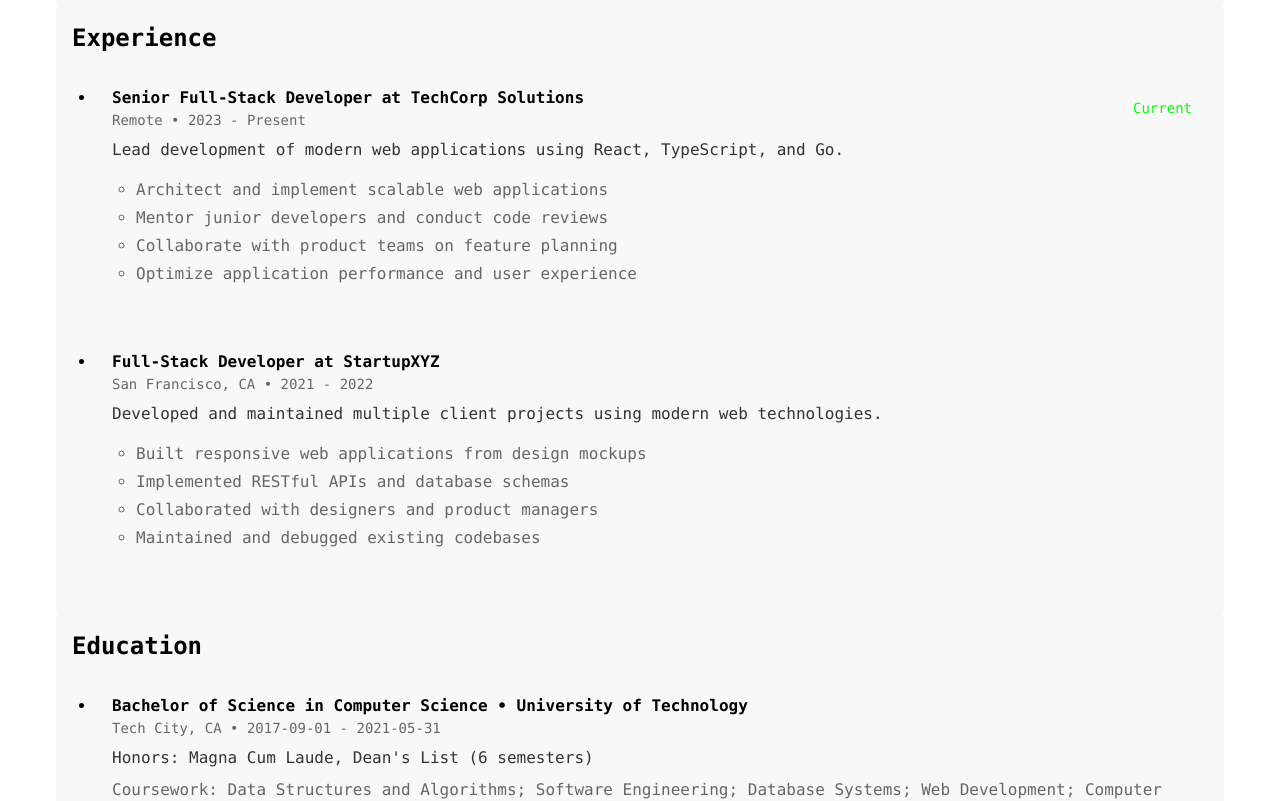
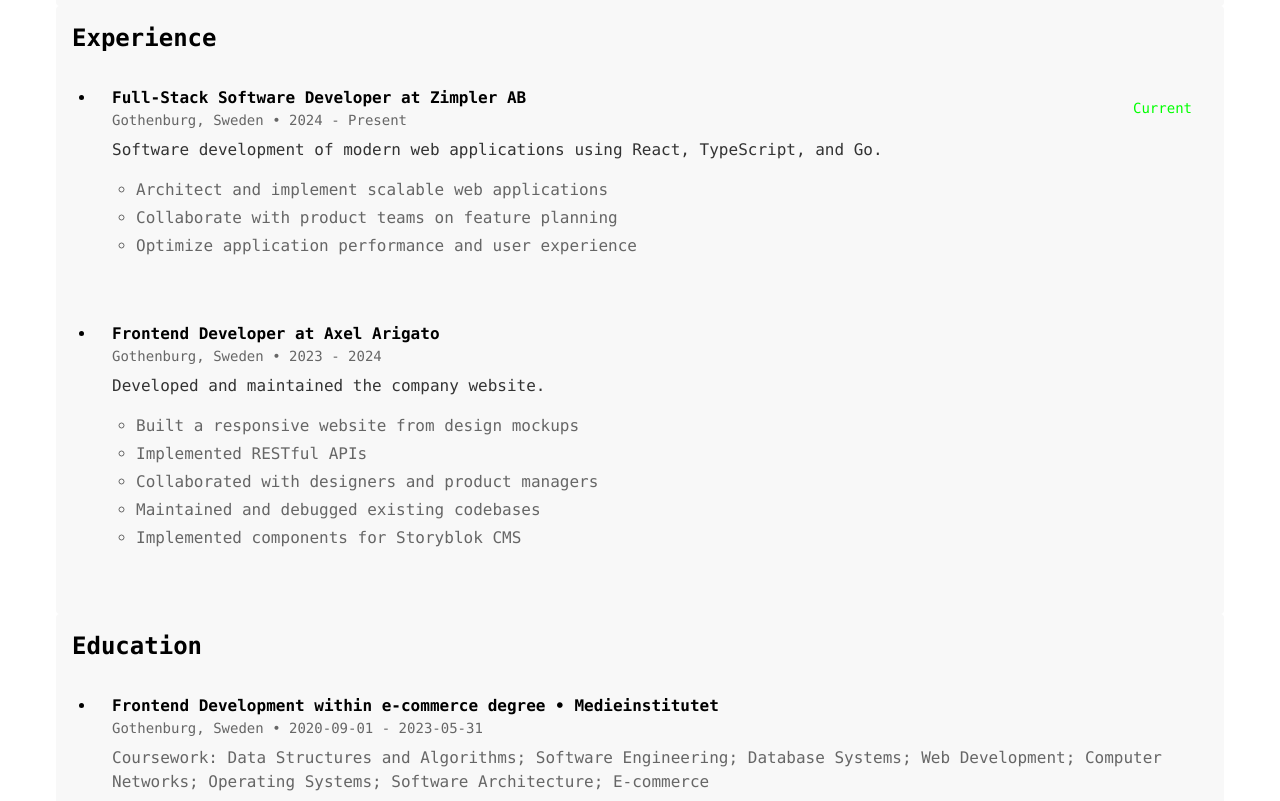
Before and after one commit to antoniowav/portfolio, a Next.js app: page /about in a window 1280 px wide. Shown: the part 900-1701 px from the top of the page. Built offline with nearby package versions, Linux system fonts and the light colour scheme.

Commit message:
fixed some personal info

```diff
--- a/src/data/index.ts
+++ b/src/data/index.ts
@@ -199,66 +199,55 @@
 // Experience
 export const experience: Experience[] = [
   {
-    id: "senior-developer-2023",
-    title: "Senior Full-Stack Developer",
-    company: "TechCorp Solutions",
-    companyUrl: "https://techcorp.example.com",
-    location: "Remote",
-    startDate: "2023-01-01",
+    id: "fullstack-developer-2024",
+    title: "Full-Stack Software Developer",
+    company: "Zimpler AB",
+    companyUrl: "https://zimpler.com",
+    location: "Gothenburg, Sweden",
+    startDate: "2024-10-07",
     current: true,
     description:
-      "Lead development of modern web applications using React, TypeScript, and Go.",
+      "Software development of modern web applications using React, TypeScript, and Go.",
     responsibilities: [
       "Architect and implement scalable web applications",
-      "Mentor junior developers and conduct code reviews",
       "Collaborate with product teams on feature planning",
       "Optimize application performance and user experience",
     ],
     technologies: ["React", "TypeScript", "Go", "PostgreSQL", "Docker", "AWS"],
-    achievements: [
-      "Reduced application load time by 40% through optimization",
-      "Led migration from legacy system to modern stack",
-      "Implemented CI/CD pipeline reducing deployment time by 60%",
-    ],
+    achievements: [],
   },
   {
-    id: "fullstack-developer-2021",
-    title: "Full-Stack Developer",
-    company: "StartupXYZ",
-    companyUrl: "https://startupxyz.example.com",
-    location: "San Francisco, CA",
-    startDate: "2021-06-01",
-    endDate: "2022-12-31",
+    id: "frontend-developer-2021",
+    title: "Frontend Developer",
+    company: "Axel Arigato",
+    companyUrl: "https://axelarigato.com",
+    location: "Gothenburg, Sweden",
+    startDate: "2023-04-01",
+    endDate: "2024-07-31",
     current: false,
-    description:
-      "Developed and maintained multiple client projects using modern web technologies.",
+    description: "Developed and maintained the company website.",
     responsibilities: [
-      "Built responsive web applications from design mockups",
-      "Implemented RESTful APIs and database schemas",
+      "Built a responsive website from design mockups",
+      "Implemented RESTful APIs",
       "Collaborated with designers and product managers",
       "Maintained and debugged existing codebases",
+      "Implemented components for Storyblok CMS",
     ],
-    technologies: ["React", "Node.js", "Python", "MongoDB", "Express.js"],
-    achievements: [
-      "Delivered 8 successful client projects on time",
-      "Improved code test coverage from 60% to 90%",
-      "Implemented automated testing and deployment workflows",
-    ],
+    technologies: ["React", "Node.js", "Next.js", "Storyblok"],
+    achievements: [],
   },
 ];
 
 // Education
 export const education: Education[] = [
   {
-    id: "cs-degree",
-    degree: "Bachelor of Science in Computer Science",
-    school: "University of Technology",
-    schoolUrl: "https://university.example.com",
-    location: "Tech City, CA",
-    startDate: "2017-09-01",
-    endDate: "2021-05-31",
-    gpa: "3.8/4.0",
-    honors: ["Magna Cum Laude", "Dean's List (6 semesters)"],
+    id: "frontend-development-degree",
+    degree: "Frontend Development within e-commerce degree",
+    school: "Medieinstitutet",
+    schoolUrl: "https://medieinstitutet.se/",
+    location: "Gothenburg, Sweden",
+    startDate: "2020-09-01",
+    endDate: "2023-05-31",
     relevantCoursework: [
       "Data Structures and Algorithms",
       "Software Engineering",
@@ -266,6 +255,8 @@
       "Web Development",
       "Computer Networks",
       "Operating Systems",
+      "Software Architecture",
+      "E-commerce",
     ],
   },
 ];
@@ -320,8 +311,8 @@
 
 // Quick stats for about page
 export const quickStats = {
-  yearsOfExperience: new Date().getFullYear() - 2019,
-  projectsCompleted: 0, // This will be updated dynamically
-  technologiesUsed: 0, // This will be updated dynamically
+  yearsOfExperience: new Date().getFullYear() - 2022,
+  projectsCompleted: 12,
+  technologiesUsed: 10,
   coffeeCupsConsumed: "∞",
 };
--- a/src/styles/components/projects.scss
+++ b/src/styles/components/projects.scss
@@ -6,7 +6,7 @@
   width: 100%;
   max-width: 1200px;
   margin: 0 auto;
-  padding: var(--spacing-xl);
+  padding: var(--spacing-xl) var(--spacing-md);
 }
 
 .projects-container {
@@ -32,7 +32,7 @@
   }
 
   .projects-description {
-    font-size: var(--font-size-lg);
+    font-size: var(--font-size-md);
     color: var(--color-text-secondary);
     max-width: 800px;
     line-height: var(--line-height-relaxed);
```
Also changed, not shown: src/data/listen-watch.ts (+18 -19 lines).
